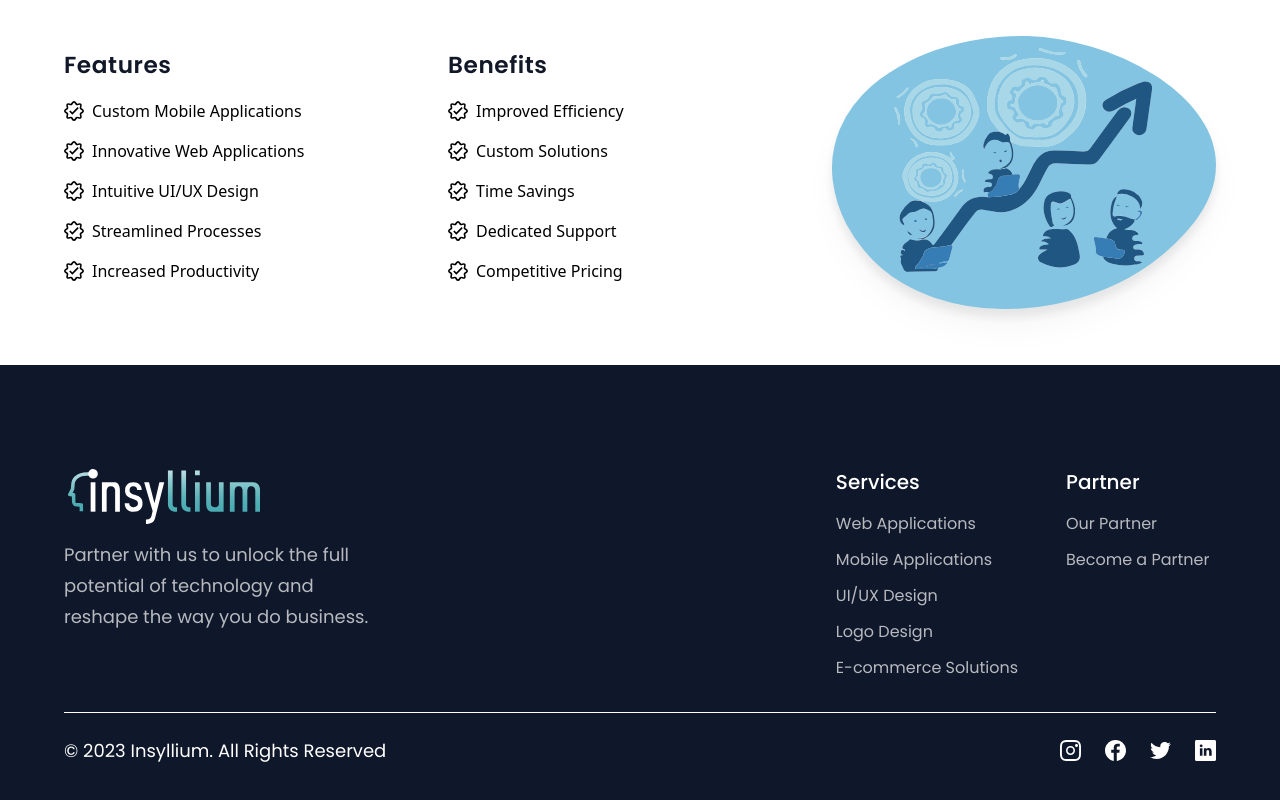
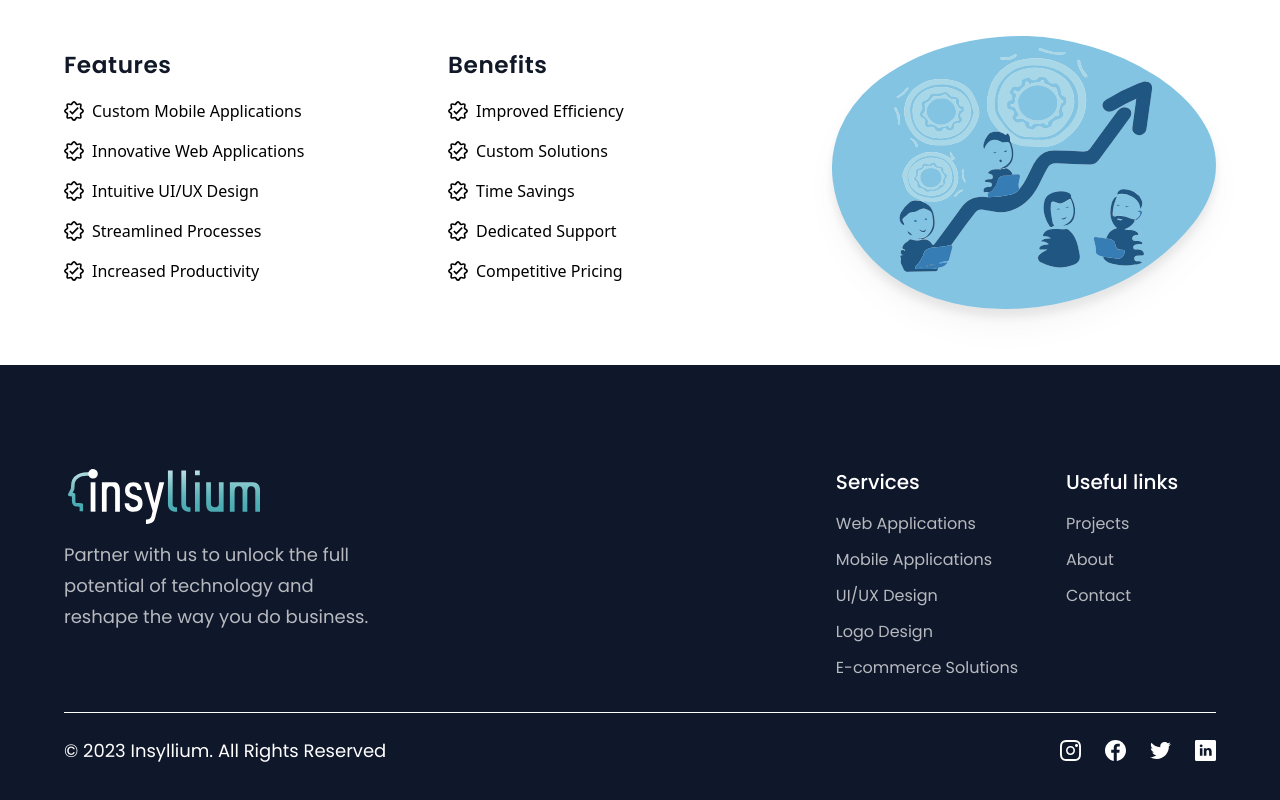
Before and after one commit to Knuckleclot/insyllium, a React (Vite) app: page / in a window 1280 px wide. Shown: the part 3577-4377 px from the top of the page. Built offline with nearby package versions, Linux system fonts and the light colour scheme.

Commit message:
push of ell

```diff
--- a/src/Components/Footer.jsx
+++ b/src/Components/Footer.jsx
@@ -28,7 +28,7 @@ const Footer = () =>{
               </h4>
               <ul className='list-none mt-4'>
                 {footerLink.links.map((link,index)=>(
-                  <li key={link.name} className={`font-poppins font-normal text-[16px] leading-[24px] text-dimWhite hover:text-secondary cursor-pointer ${index!==footerLink.links.length -1 ? "mb-3":"mb-0"}`}>
+                  <li key={link.name} className={`font-poppins font-normal text-[16px] leading-[24px] text-dimWhite transition-colors duration-300 hover:text-secondary cursor-pointer ${index!==footerLink.links.length -1 ? "mb-3":"mb-0"}`}>
                     <Link to={`/${link.link}`}>{link.name}</Link>
                   </li>
                 ))}
--- a/src/Constants/index.js
+++ b/src/Constants/index.js
@@ -27,15 +27,19 @@ export const footerLinks = [
     ],
   },
   {
-    title: "Partner",
+    title: "Useful links",
     links: [
       {
-        name: "Our Partner",
-        link: "https://www.hoobank.com/our-partner/",
+        name: "Projects",
+        link: "projects",
       },
       {
-        name: "Become a Partner",
-        link: "https://www.hoobank.com/become-a-partner/",
+        name: "About",
+        link: "about",
+      },
+      {
+        name: "Contact",
+        link: "contact",
       },
     ],
   },
```
